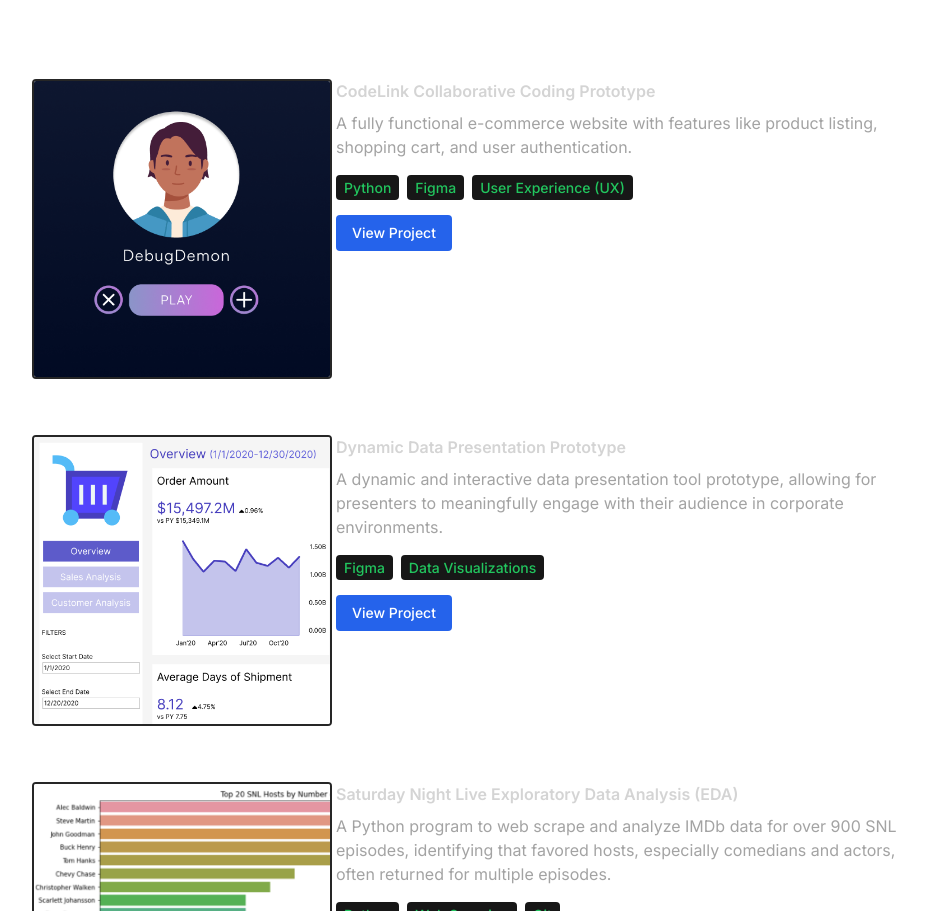
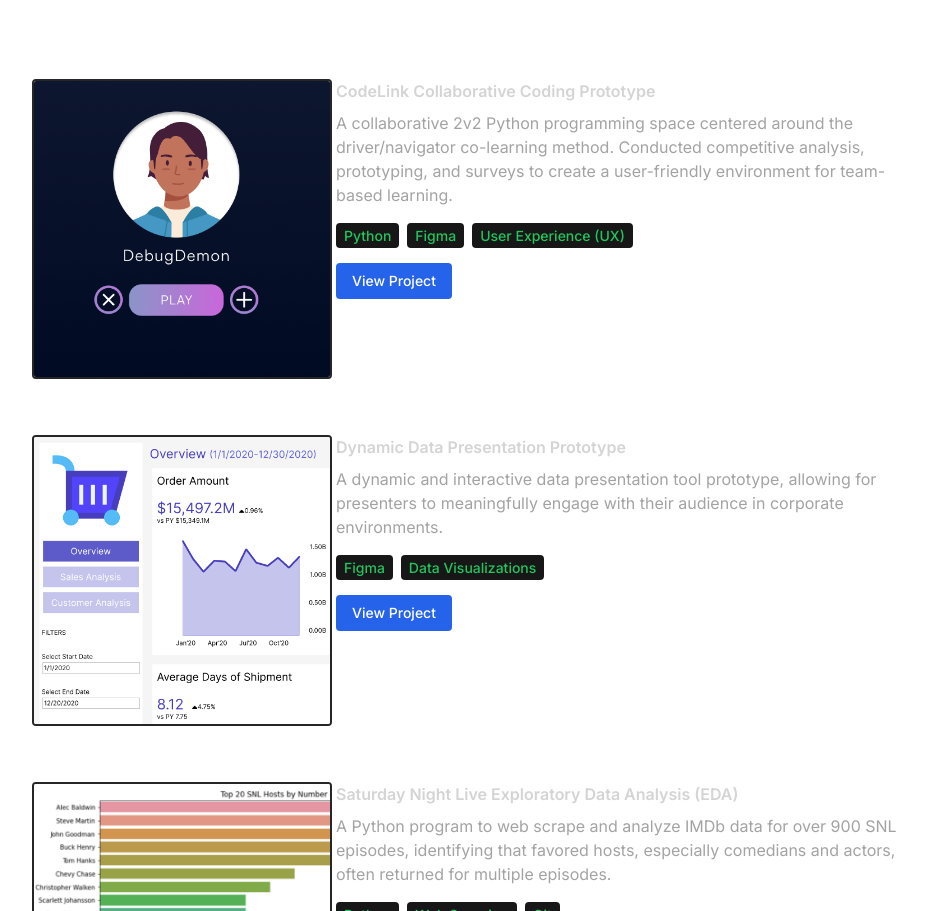
Before and after one commit to shoepack/cdportfolio, a React (Vite) app: page / in a window 1280 px wide. Shown: the part 2272-3183 px from the top of the page, without its empty margins (168-1095 px from the left). Built offline with nearby package versions, Linux system fonts and the light colour scheme.

Commit message:
Update index.js
updated a broken description and link

```diff
--- a/src/constants/index.js
+++ b/src/constants/index.js
@@ -22,7 +22,7 @@ export const PROJECTS = [
     title: "CodeLink Collaborative Coding Prototype",
     image: project1,
     description:
-      "A fully functional e-commerce website with features like product listing, shopping cart, and user authentication.",
+      "A collaborative 2v2 Python programming space centered around the driver/navigator co-learning method. Conducted competitive analysis, prototyping, and surveys to create a user-friendly environment for team-based learning.",
     technologies: ["Python", "Figma", "User Experience (UX)"],
     link: [
       "https://www.figma.com/proto/cS1jrjedTiR11xoqJUnryt/CodeLink---High-Fidelity-Prototype?type=design&node-id=1-2&t=iOoKsLK1Y3TjB2uc-1&scaling=scale-down&page-id=0%3A1&starting-point-node-id=1%3A2&mode=design",
@@ -44,7 +44,9 @@ export const PROJECTS = [
     description:
       "A Python program to web scrape and analyze IMDb data for over 900 SNL episodes, identifying that favored hosts, especially comedians and actors, often returned for multiple episodes.",
     technologies: ["Python", "Web Scraping", "Git"],
-    link: ["https://github.com/shoepack/SNL-Data-Analysis"],
+    link: [
+      "https://github.com/shoepack/SNL-Data-Analysis/blob/master/SNL-Analysis.ipynb",
+    ],
   },
   {
     title: "Portfolio Website",
```
